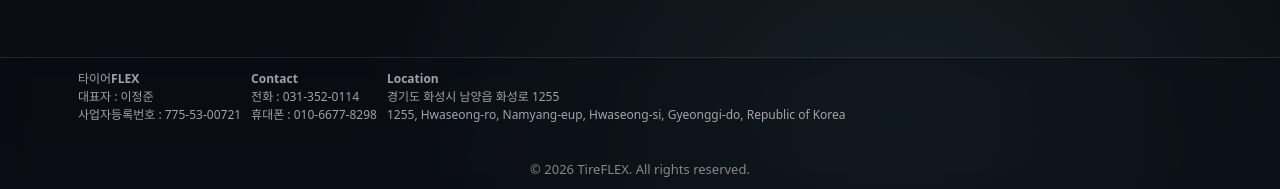
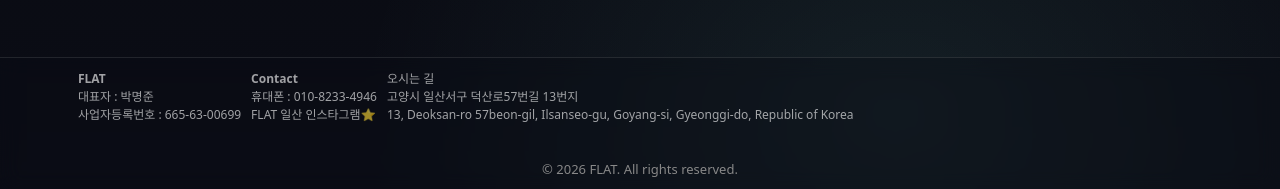
Before and after one commit to carfixproj-Hwang/TireFlex, a React (Vite) app: page /auth in a window 1280 px wide. Shown: the part 623-812 px from the top of the page. Built offline with nearby package versions, Linux system fonts and the light colour scheme; no server answers.

Commit message:
Update Reset Password & FLAT_2

```diff
--- a/src/App.tsx
+++ b/src/App.tsx
@@ -100,29 +100,28 @@ function AppLayout({
       <footer className="appFooter">
         <div className="appFooterInner">
           <div className="appFooterBlock">
-            <strong>타이어FLEX</strong><br />
-            <span>대표자 : 이정준</span><br />
-            <span>사업자등록번호 : 775-53-00721</span>
+            <strong>FLAT</strong><br />
+            <span>대표자 : 박명준</span><br />
+            <span>사업자등록번호 : 665-63-00699</span>
           </div>
 
           <div className="appFooterBlock">
             <strong>Contact</strong><br />
-            <span>전화 : 031-352-0114</span><br />
-            <span>휴대폰 : 010-6677-8298</span>
+            <span>휴대폰 : 010-8233-4946</span><br />
+            <span><a href="https://www.instagram.com/flat_ilsan_kr/">FLAT 일산 인스타그램⭐</a></span>
           </div>
 
           <div className="appFooterBlock">
-            <strong>Location</strong><br />
-            <span>경기도 화성시 남양읍 화성로 1255</span><br />
+            <strong>오시는 길</strong><br />
+            <span>고양시 일산서구 덕산로57번길 13번지</span><br />
             <span>
-              1255, Hwaseong-ro, Namyang-eup, Hwaseong-si, Gyeonggi-do, Republic of
-              Korea
+              13, Deoksan-ro 57beon-gil, Ilsanseo-gu, Goyang-si, Gyeonggi-do, Republic of Korea
             </span>
           </div>
         </div>
 
         <div className="appFooterCopy">
-          © {new Date().getFullYear()} TireFLEX. All rights reserved.
+          © {new Date().getFullYear()} FLAT. All rights reserved.
         </div>
       </footer>
     </div>
```
